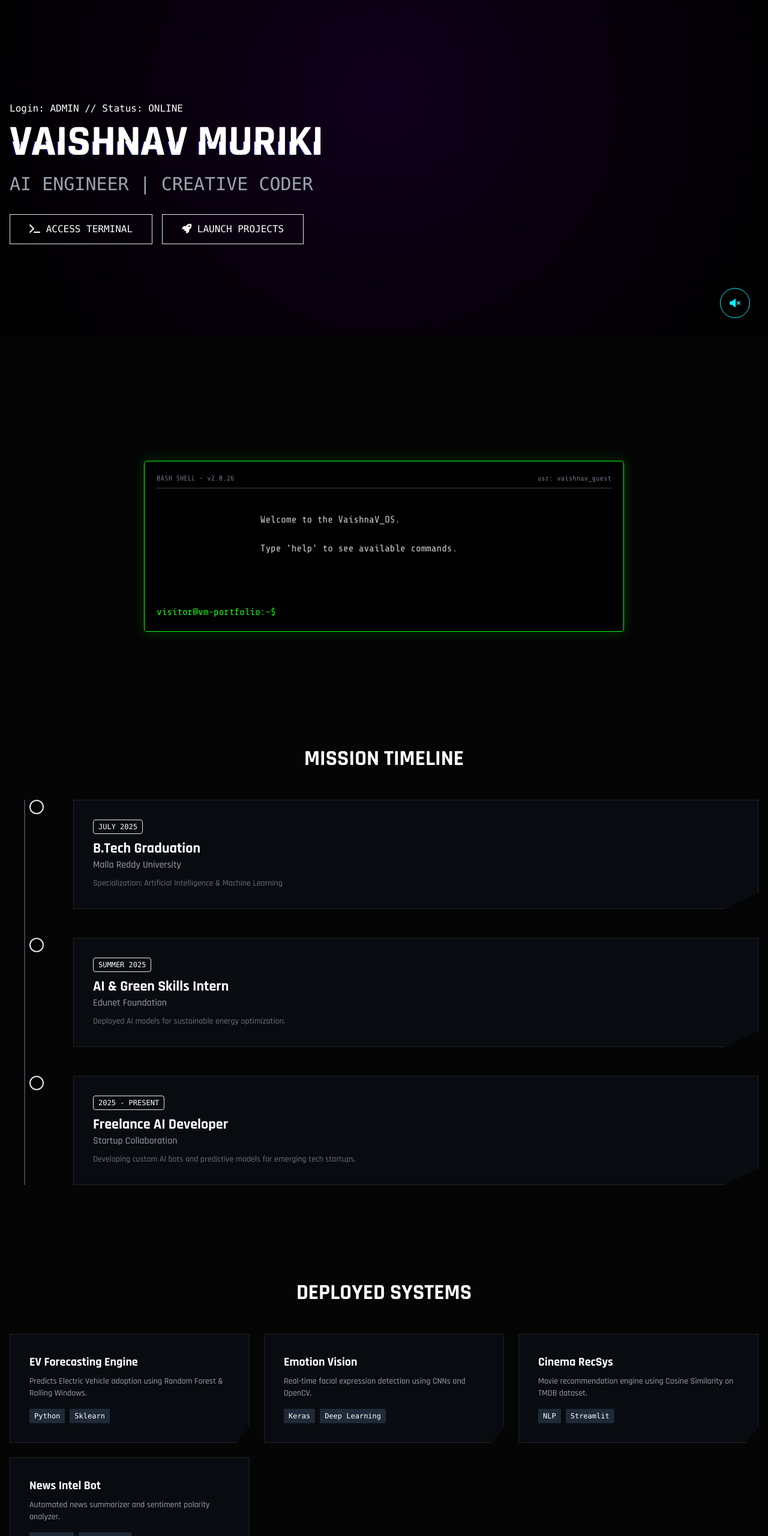
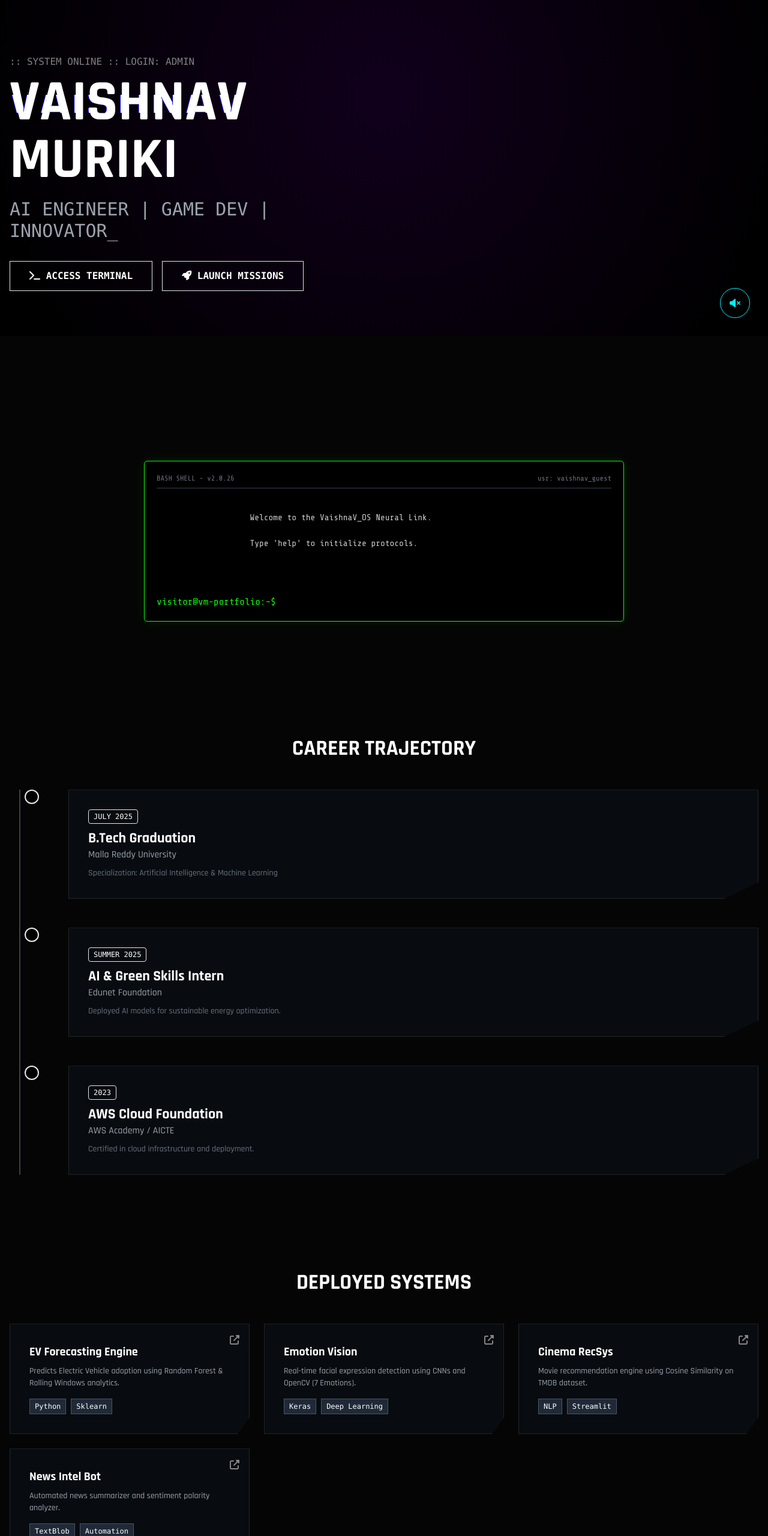
Before and after one commit to vaishpaaa/vaishpaaa.github.io, a plain HTML site: page index.html in a window 1280 px wide. Shown: the part 240-2800 px from the top of the page at 60% size. Drawn offline with nearby package versions, Linux system fonts and the light colour scheme; a script that the page names is missing.

Commit message:
Update index.html

```diff
--- a/index.html
+++ b/index.html
@@ -3,12 +3,15 @@
 <head>
     <meta charset="UTF-8">
     <meta name="viewport" content="width=device-width, initial-scale=1.0">
+    <meta name="description" content="Vaishnav Muriki - AI Engineer & Creative Developer Portfolio">
     <title>Vaishnav Muriki | Neural Interface</title>
+
     <script src="https://cdn.tailwindcss.com"></script>
     <link href="https://fonts.googleapis.com/css2?family=Orbitron:wght@400;700;900&family=Rajdhani:wght@300;500;600;700&family=Share+Tech+Mono&display=swap" rel="stylesheet">
     <link rel="stylesheet" href="https://cdnjs.cloudflare.com/ajax/libs/font-awesome/6.4.0/css/all.min.css">
 
     <style>
+        /* --- CORE VARIABLES --- */
         :root {
             --neon-blue: #00f3ff;
             --neon-purple: #bc13fe;
@@ -17,13 +20,15 @@
             --glass: rgba(10, 15, 20, 0.75);
         }
 
+        /* --- BASE STYLES --- */
         body {
             margin: 0;
             background-color: var(--bg-dark);
             color: white;
             font-family: 'Rajdhani', sans-serif;
             overflow-x: hidden;
-            cursor: none; /* Custom cursor */
+            cursor: none; /* Hides default cursor */
+            user-select: none;
         }
 
         /* --- CUSTOM CURSOR --- */
@@ -33,7 +38,7 @@
             border-radius: 50%;
             position: fixed; pointer-events: none; z-index: 9999;
             transform: translate(-50%, -50%);
-            transition: width 0.2s, height 0.2s;
+            transition: width 0.2s, height 0.2s, background-color 0.2s;
             mix-blend-mode: difference;
         }
         #cursor-dot {
@@ -41,38 +46,43 @@
             border-radius: 50%; position: fixed; pointer-events: none; z-index: 9999;
             transform: translate(-50%, -50%);
         }
+        /* Hover states for cursor */
+        body.hovering #cursor {
+            width: 50px; height: 50px;
+            background-color: rgba(0, 243, 255, 0.1);
+            border-color: var(--neon-green);
+        }
 
-        /* --- 3D CANVAS --- */
+        /* --- 3D CANVAS BACKGROUND --- */
         #canvas-container {
             position: fixed; top: 0; left: 0; width: 100%; height: 100vh; z-index: -1;
             background: radial-gradient(circle at center, #11001c 0%, #000000 90%);
         }
 
-        /* --- TERMINAL --- */
+        /* --- TERMINAL WINDOW --- */
         .terminal-window {
             background: rgba(0, 0, 0, 0.9);
             border: 1px solid var(--neon-green);
             font-family: 'Share Tech Mono', monospace;
             padding: 20px;
             border-radius: 5px;
-            box-shadow: 0 0 20px rgba(10, 255, 10, 0.2);
+            box-shadow: 0 0 20px rgba(10, 255, 10, 0.1);
             margin-bottom: 2rem;
-            max-width: 800px;
-            width: 100%;
+            width: 100%; max-width: 800px;
         }
-        .terminal-output { color: #ccc; min-height: 100px; margin-bottom: 10px; white-space: pre-wrap; }
+        .terminal-output { color: #ccc; min-height: 100px; margin-bottom: 10px; white-space: pre-wrap; font-size: 0.9rem; }
         .terminal-input-line { display: flex; color: var(--neon-green); }
         .terminal-input {
             background: transparent; border: none; color: var(--neon-green);
             outline: none; flex-grow: 1; font-family: inherit; font-size: 1rem;
         }
 
-        /* --- SKILL SPHERE (TagCloud) --- */
-        .tagcloud { display: inline-block; top: 0; left: 0; font-family: 'Orbitron'; font-weight: bold; letter-spacing: 1px; }
-        .tagcloud--item { color: var(--neon-blue); text-shadow: 0 0 5px var(--neon-blue); padding: 5px; }
-        .tagcloud--item:hover { color: var(--neon-green); cursor: pointer; }
+        /* --- 3D SKILL SPHERE --- */
+        .tagcloud { display: inline-block; font-family: 'Orbitron'; font-weight: bold; letter-spacing: 1px; }
+        .tagcloud--item { color: var(--neon-blue); text-shadow: 0 0 5px var(--neon-blue); padding: 5px; transition: 0.3s; }
+        .tagcloud--item:hover { color: var(--neon-green); text-shadow: 0 0 10px var(--neon-green); cursor: pointer; transform: scale(1.2); }
 
-        /* --- SECTIONS --- */
+        /* --- GLASS PANELS --- */
         .glass-panel {
             background: var(--glass); backdrop-filter: blur(10px);
             border: 1px solid rgba(255,255,255,0.1);
@@ -80,9 +90,13 @@
             clip-path: polygon(0 0, 100% 0, 100% 85%, 95% 100%, 0 100%);
             transition: 0.3s;
         }
-        .glass-panel:hover { border-color: var(--neon-purple); box-shadow: 0 0 25px rgba(188, 19, 254, 0.2); }
+        .glass-panel:hover {
+            border-color: var(--neon-purple);
+            box-shadow: 0 0 25px rgba(188, 19, 254, 0.2);
+            transform: translateY(-5px);
+        }
 
-        /* --- GLITCH TEXT --- */
+        /* --- GLITCH TEXT EFFECT --- */
         .glitch { position: relative; color: white; }
         .glitch::before, .glitch::after {
             content: attr(data-text); position: absolute; top: 0; left: 0; width: 100%; height: 100%;
@@ -98,7 +112,7 @@
             100% { clip: rect(20px, 9999px, 70px, 0); }
         }
 
-        /* --- SOUND TOGGLE --- */
+        /* --- SOUND BUTTON --- */
         .sound-toggle {
             position: fixed; bottom: 30px; right: 30px;
             width: 50px; height: 50px;
@@ -112,6 +126,19 @@
         }
         .sound-toggle:hover { background: var(--neon-blue); color: black; box-shadow: 0 0 20px var(--neon-blue); }
 
+        /* --- SCROLL BAR --- */
+        ::-webkit-scrollbar { width: 8px; }
+        ::-webkit-scrollbar-track { background: #000; }
+        ::-webkit-scrollbar-thumb { background: var(--neon-blue); border-radius: 4px; }
+        ::-webkit-scrollbar-thumb:hover { background: var(--neon-purple); }
+
+        /* Mobile Fixes */
+        @media(max-width: 768px) {
+            h1 { font-size: 2.5rem !important; }
+            .glass-panel { clip-path: none; border-radius: 10px; }
+            #cursor, #cursor-dot { display: none; } /* Disable custom cursor on touch */
+            body { cursor: auto; }
+        }
     </style>
 </head>
 <body>
@@ -126,33 +153,36 @@
     </div>
 
     <nav class="fixed top-0 w-full p-6 flex justify-between items-center z-50 bg-gradient-to-b from-black/90 to-transparent">
-        <div class="text-2xl font-bold font-mono text-neon-blue">VM_SYSTEM_V3.0</div>
+        <div class="text-xl md:text-2xl font-bold font-mono text-neon-blue tracking-widest">VM_SYSTEM_V3.0</div>
         <div class="hidden md:flex gap-8">
+            <a href="#hero" class="hover:text-neon-green transition font-mono">[ MAIN ]</a>
             <a href="#terminal" class="hover:text-neon-green transition font-mono">[ TERMINAL ]</a>
             <a href="#projects" class="hover:text-neon-purple transition font-mono">[ MISSIONS ]</a>
-            <a href="#timeline" class="hover:text-neon-blue transition font-mono">[ TIMELINE ]</a>
         </div>
     </nav>
 
     <main class="container mx-auto px-4 pt-32 pb-20 relative z-10">
 
-        <section class="min-h-screen flex flex-col md:flex-row items-center justify-between">
-            <div class="md:w-1/2">
-                <p class="text-neon-green font-mono mb-2">Login: ADMIN // Status: ONLINE</p>
-                <h1 class="text-7xl font-black mb-4 glitch" data-text="VAISHNAV MURIKI">VAISHNAV MURIKI</h1>
-                <h2 class="text-3xl text-gray-400 mb-8 font-mono typing-effect">AI ENGINEER | CREATIVE CODER</h2>
+        <section id="hero" class="min-h-screen flex flex-col md:flex-row items-center justify-between">
+            <div class="md:w-1/2 z-20">
+                <p class="text-neon-green font-mono mb-2 animate-pulse">:: SYSTEM ONLINE :: LOGIN: ADMIN</p>
+                <h1 class="text-6xl md:text-8xl font-black mb-4 glitch" data-text="VAISHNAV MURIKI">VAISHNAV MURIKI</h1>
+                <h2 class="text-2xl md:text-3xl text-gray-400 mb-8 font-mono">
+                    <span id="typewriter"></span><span class="animate-ping">_</span>
+                </h2>
 
-                <div class="flex gap-4">
-                    <button onclick="document.getElementById('terminal-input').focus()" class="border border-neon-green text-neon-green px-8 py-3 font-mono hover:bg-neon-green hover:text-black transition uppercase">
+                <div class="flex flex-wrap gap-4">
+                    <button onclick="document.getElementById('terminal-input').focus(); document.querySelector('#terminal').scrollIntoView({behavior: 'smooth'});"
+                        class="border border-neon-green text-neon-green px-8 py-3 font-mono hover:bg-neon-green hover:text-black transition uppercase font-bold">
                         <i class="fas fa-terminal"></i> Access Terminal
                     </button>
-                    <a href="#projects" class="border border-neon-purple text-neon-purple px-8 py-3 font-mono hover:bg-neon-purple hover:text-black transition uppercase">
-                        <i class="fas fa-rocket"></i> Launch Projects
+                    <a href="#projects" class="border border-neon-purple text-neon-purple px-8 py-3 font-mono hover:bg-neon-purple hover:text-black transition uppercase font-bold">
+                        <i class="fas fa-rocket"></i> Launch Missions
                     </a>
                 </div>
             </div>
 
-            <div class="md:w-1/2 h-[500px] flex items-center justify-center relative" id="skill-container">
+            <div class="md:w-1/2 h-[400px] md:h-[500px] flex items-center justify-center relative" id="skill-container">
                 </div>
         </section>
 
@@ -163,47 +193,47 @@
                     <span>usr: vaishnav_guest</span>
                 </div>
                 <div class="terminal-output" id="terminal-output">
-                    Welcome to the VaishnaV_OS. <br>
-                    Type <span class="text-neon-green">'help'</span> to see available commands.<br><br>
+                    Welcome to the VaishnaV_OS Neural Link. <br>
+                    Type <span class="text-neon-green">'help'</span> to initialize protocols.<br><br>
                 </div>
                 <div class="terminal-input-line">
-                    <span class="mr-2">visitor@vm-portfolio:~$</span>
+                    <span class="mr-2 text-neon-green">visitor@vm-portfolio:~$</span>
                     <input type="text" id="terminal-input" class="terminal-input" autocomplete="off" spellcheck="false">
                 </div>
             </div>
         </section>
 
         <section id="timeline" class="py-20">
-            <h2 class="text-4xl font-bold mb-12 text-center text-neon-blue glitch" data-text="MISSION TIMELINE">MISSION TIMELINE</h2>
-            <div class="relative border-l-2 border-gray-700 ml-6 md:ml-1/2 space-y-12">
+            <h2 class="text-4xl font-bold mb-12 text-center text-neon-blue glitch" data-text="CAREER TRAJECTORY">CAREER TRAJECTORY</h2>
+            <div class="relative border-l-2 border-gray-700 ml-4 md:ml-1/2 space-y-12">
 
-                <div class="relative pl-8 md:ml-12">
-                    <span class="absolute -left-[41px] bg-black border-2 border-neon-blue w-6 h-6 rounded-full"></span>
+                <div class="relative pl-8 md:ml-12 group">
+                    <span class="absolute -left-[9px] md:-left-[41px] bg-black border-2 border-neon-blue w-4 h-4 md:w-6 md:h-6 rounded-full group-hover:bg-neon-blue transition"></span>
                     <div class="glass-panel">
                         <span class="text-xs text-neon-blue font-mono border border-neon-blue px-2 py-1 rounded">JULY 2025</span>
-                        <h3 class="text-2xl font-bold mt-2">B.Tech Graduation</h3>
+                        <h3 class="text-2xl font-bold mt-2 text-white">B.Tech Graduation</h3>
                         <p class="text-gray-400">Malla Reddy University</p>
                         <p class="text-sm text-gray-500 mt-2">Specialization: Artificial Intelligence & Machine Learning</p>
                     </div>
                 </div>
 
-                <div class="relative pl-8 md:ml-12">
-                    <span class="absolute -left-[41px] bg-black border-2 border-neon-green w-6 h-6 rounded-full"></span>
+                <div class="relative pl-8 md:ml-12 group">
+                    <span class="absolute -left-[9px] md:-left-[41px] bg-black border-2 border-neon-green w-4 h-4 md:w-6 md:h-6 rounded-full group-hover:bg-neon-green transition"></span>
                     <div class="glass-panel">
                         <span class="text-xs text-neon-green font-mono border border-neon-green px-2 py-1 rounded">SUMMER 2025</span>
-                        <h3 class="text-2xl font-bold mt-2">AI & Green Skills Intern</h3>
+                        <h3 class="text-2xl font-bold mt-2 text-white">AI & Green Skills Intern</h3>
                         <p class="text-gray-400">Edunet Foundation</p>
                         <p class="text-sm text-gray-500 mt-2">Deployed AI models for sustainable energy optimization.</p>
                     </div>
                 </div>
 
-                <div class="relative pl-8 md:ml-12">
-                    <span class="absolute -left-[41px] bg-black border-2 border-neon-purple w-6 h-6 rounded-full"></span>
+                <div class="relative pl-8 md:ml-12 group">
+                    <span class="absolute -left-[9px] md:-left-[41px] bg-black border-2 border-neon-purple w-4 h-4 md:w-6 md:h-6 rounded-full group-hover:bg-neon-purple transition"></span>
                     <div class="glass-panel">
-                        <span class="text-xs text-neon-purple font-mono border border-neon-purple px-2 py-1 rounded">2025 - PRESENT</span>
-                        <h3 class="text-2xl font-bold mt-2">Freelance AI Developer</h3>
-                        <p class="text-gray-400">Startup Collaboration</p>
-                        <p class="text-sm text-gray-500 mt-2">Developing custom AI bots and predictive models for emerging tech startups.</p>
+                        <span class="text-xs text-neon-purple font-mono border border-neon-purple px-2 py-1 rounded">2023</span>
+                        <h3 class="text-2xl font-bold mt-2 text-white">AWS Cloud Foundation</h3>
+                        <p class="text-gray-400">AWS Academy / AICTE</p>
+                        <p class="text-sm text-gray-500 mt-2">Certified in cloud infrastructure and deployment.</p>
                     </div>
                 </div>
 
@@ -215,46 +245,59 @@
             <div class="grid grid-cols-1 md:grid-cols-2 lg:grid-cols-3 gap-6">
 
                 <div class="glass-panel group cursor-pointer" onclick="window.open('https://github.com/vaishpaaa')">
-                    <div class="absolute top-0 right-0 p-4 opacity-0 group-hover:opacity-100 transition text-neon-blue">
+                    <div class="absolute top-4 right-4 text-neon-blue opacity-50 group-hover:opacity-100 transition">
                         <i class="fas fa-external-link-alt"></i>
                     </div>
-                    <h3 class="text-xl font-bold text-neon-blue mb-2">EV Forecasting Engine</h3>
-                    <p class="text-sm text-gray-400 mb-4">Predicts Electric Vehicle adoption using Random Forest & Rolling Windows.</p>
-                    <div class="flex flex-wrap gap-2 text-xs font-mono">
-                        <span class="bg-gray-800 px-2 py-1">Python</span>
-                        <span class="bg-gray-800 px-2 py-1">Sklearn</span>
+                    <h3 class="text-xl font-bold text-neon-blue mb-2 group-hover:translate-x-2 transition">EV Forecasting Engine</h3>
+                    <p class="text-sm text-gray-400 mb-4">Predicts Electric Vehicle adoption using Random Forest & Rolling Windows analytics.</p>
+                    <div class="flex flex-wrap gap-2 text-xs font-mono mt-auto">
+                        <span class="bg-gray-800 border border-gray-600 px-2 py-1">Python</span>
+                        <span class="bg-gray-800 border border-gray-600 px-2 py-1">Sklearn</span>
                     </div>
                 </div>
 
                 <div class="glass-panel group cursor-pointer" onclick="window.open('https://github.com/vaishpaaa')">
-                    <h3 class="text-xl font-bold text-neon-purple mb-2">Emotion Vision</h3>
-                    <p class="text-sm text-gray-400 mb-4">Real-time facial expression detection using CNNs and OpenCV.</p>
-                    <div class="flex flex-wrap gap-2 text-xs font-mono">
-                        <span class="bg-gray-800 px-2 py-1">Keras</span>
-                        <span class="bg-gray-800 px-2 py-1">Deep Learning</span>
+                    <div class="absolute top-4 right-4 text-neon-purple opacity-50 group-hover:opacity-100 transition">
+                        <i class="fas fa-external-link-alt"></i>
+                    </div>
+                    <h3 class="text-xl font-bold text-neon-purple mb-2 group-hover:translate-x-2 transition">Emotion Vision</h3>
+                    <p class="text-sm text-gray-400 mb-4">Real-time facial expression detection using CNNs and OpenCV (7 Emotions).</p>
+                    <div class="flex flex-wrap gap-2 text-xs font-mono mt-auto">
+                        <span class="bg-gray-800 border border-gray-600 px-2 py-1">Keras</span>
+                        <span class="bg-gray-800 border border-gray-600 px-2 py-1">Deep Learning</span>
                     </div>
                 </div>
 
                 <div class="glass-panel group cursor-pointer" onclick="window.open('https://github.com/vaishpaaa')">
-                    <h3 class="text-xl font-bold text-neon-green mb-2">Cinema RecSys</h3>
+                    <div class="absolute top-4 right-4 text-neon-green opacity-50 group-hover:opacity-100 transition">
+                        <i class="fas fa-external-link-alt"></i>
+                    </div>
+                    <h3 class="text-xl font-bold text-neon-green mb-2 group-hover:translate-x-2 transition">Cinema RecSys</h3>
                     <p class="text-sm text-gray-400 mb-4">Movie recommendation engine using Cosine Similarity on TMDB dataset.</p>
-                    <div class="flex flex-wrap gap-2 text-xs font-mono">
-                        <span class="bg-gray-800 px-2 py-1">NLP</span>
-                        <span class="bg-gray-800 px-2 py-1">Streamlit</span>
+                    <div class="flex flex-wrap gap-2 text-xs font-mono mt-auto">
+                        <span class="bg-gray-800 border border-gray-600 px-2 py-1">NLP</span>
+                        <span class="bg-gray-800 border border-gray-600 px-2 py-1">Streamlit</span>
                     </div>
                 </div>
 
-                 <div class="glass-panel group cursor-pointer" onclick="window.open('https://github.com/vaishpaaa')">
-                    <h3 class="text-xl font-bold text-white mb-2">News Intel Bot</h3>
+                <div class="glass-panel group cursor-pointer" onclick="window.open('https://github.com/vaishpaaa')">
+                    <div class="absolute top-4 right-4 text-white opacity-50 group-hover:opacity-100 transition">
+                        <i class="fas fa-external-link-alt"></i>
+                    </div>
+                    <h3 class="text-xl font-bold text-white mb-2 group-hover:translate-x-2 transition">News Intel Bot</h3>
                     <p class="text-sm text-gray-400 mb-4">Automated news summarizer and sentiment polarity analyzer.</p>
-                    <div class="flex flex-wrap gap-2 text-xs font-mono">
-                        <span class="bg-gray-800 px-2 py-1">TextBlob</span>
-                        <span class="bg-gray-800 px-2 py-1">Automation</span>
+                    <div class="flex flex-wrap gap-2 text-xs font-mono mt-auto">
+                        <span class="bg-gray-800 border border-gray-600 px-2 py-1">TextBlob</span>
+                        <span class="bg-gray-800 border border-gray-600 px-2 py-1">Automation</span>
                     </div>
                 </div>
 
             </div>
         </section>
+
+        <footer class="text-center text-gray-600 font-mono text-xs pb-10">
+            SYSTEM ID: VM-2026 // ALL RIGHTS RESERVED
+        </footer>
 
     </main>
 
@@ -262,9 +305,27 @@
     <script src="https://cdn.jsdelivr.net/npm/TagCloud@2.2.0/dist/TagCloud.min.js"></script>
 
     <script>
-        /* --- 1. AUDIO SYSTEM (UI SOUNDS) --- */
+        /* --- 1. TYPEWRITER EFFECT --- */
+        const text = "AI ENGINEER | GAME DEV | INNOVATOR";
+        const typewriterSpan = document.getElementById('typewriter');
+        let i = 0;
+        function typeWriter() {
+            if (i < text.length) {
+                typewriterSpan.innerHTML += text.charAt(i);
+                i++;
+                setTimeout(typeWriter, 100);
+            }
+        }
+        setTimeout(typeWriter, 1000);
+
+        /* --- 2. AUDIO SYSTEM --- */
         const audioCtx = new (window.AudioContext || window.webkitAudioContext)();
         let isMuted = true;
+
+        // Unlock Audio Context on first interaction
+        window.addEventListener('click', () => {
+            if (audioCtx.state === 'suspended') audioCtx.resume();
+        }, { once: true });
 
         function playSound(type) {
             if (isMuted) return;
@@ -295,19 +356,23 @@
             isMuted = !isMuted;
             const btn = document.getElementById('soundBtn');
             btn.innerHTML = isMuted ? '<i class="fas fa-volume-mute"></i>' : '<i class="fas fa-volume-up"></i>';
-            if(!isMuted) {
-                audioCtx.resume();
-                playSound('click');
-            }
+            if(!isMuted) playSound('click');
         }
 
-        // Add sound to buttons
-        document.querySelectorAll('button, a, .glass-panel').forEach(el => {
-            el.addEventListener('mouseenter', () => playSound('hover'));
+        // Attach sounds to elements
+        const interactables = document.querySelectorAll('button, a, .glass-panel, .tagcloud--item');
+        interactables.forEach(el => {
+            el.addEventListener('mouseenter', () => {
+                document.body.classList.add('hovering');
+                playSound('hover');
+            });
+            el.addEventListener('mouseleave', () => {
+                document.body.classList.remove('hovering');
+            });
             el.addEventListener('click', () => playSound('click'));
         });
 
-        /* --- 2. CUSTOM CURSOR --- */
+        /* --- 3. CUSTOM CURSOR LOGIC --- */
         const cursor = document.getElementById('cursor');
         const dot = document.getElementById('cursor-dot');
 
@@ -325,7 +390,7 @@
             cursor.style.transform = "translate(-50%, -50%) scale(1)";
         });
 
-        /* --- 3. TERMINAL LOGIC --- */
+        /* --- 4. TERMINAL LOGIC --- */
         const input = document.getElementById('terminal-input');
         const output = document.getElementById('terminal-output');
 
@@ -338,7 +403,9 @@
                     response = "AVAILABLE COMMANDS:\n> projects - List all missions\n> skills   - Show tech stack\n> contact  - Get comms info\n> clear    - Clear screen";
                 } else if (command === 'projects') {
                     response = "LOADING PROJECTS...\n1. EV Forecasting [Python]\n2. Emotion Detector [Deep Learning]\n3. Cinema RecSys [NLP]";
-                    setTimeout(() => window.location.href = "#projects", 1000);
+                    setTimeout(() => document.querySelector("#projects").scrollIntoView({behavior: 'smooth'}), 1000);
+                } else if (command === 'skills') {
+                     response = "SKILLS: Python, TensorFlow, PyTorch, React, SQL, AWS, Docker";
                 } else if (command === 'contact') {
                     response = "EMAIL: vaishnav.muriki.work@gmail.com\nGITHUB: github.com/vaishpaaa";
                 } else if (command === 'clear') {
@@ -356,7 +423,7 @@
             }
         });
 
-        /* --- 4. 3D SKILL SPHERE (TagCloud) --- */
+        /* --- 5. 3D TAG CLOUD --- */
         const myTags = [
             'Python', 'TensorFlow', 'PyTorch', 'OpenCV',
             'Generative AI', 'NLP', 'React', 'Three.js',
@@ -364,29 +431,28 @@
             'Scikit-Learn', 'Keras', 'Oracle Cloud'
         ];
 
-        var tagCloud = TagCloud('#skill-container', myTags, {
+        TagCloud('#skill-container', myTags, {
             radius: 200,
             maxSpeed: 'normal',
             initSpeed: 'normal',
             direction: 135,
             keep: true
         });
-
-        // Color the cloud
         document.querySelector('.tagcloud').style.color = '#00f3ff';
 
-        /* --- 5. BACKGROUND THREE.JS --- */
+        /* --- 6. BACKGROUND STARFIELD (Three.js) --- */
         const scene = new THREE.Scene();
         const camera = new THREE.PerspectiveCamera(75, window.innerWidth / window.innerHeight, 0.1, 1000);
         const renderer = new THREE.WebGLRenderer({ alpha: true });
+
         renderer.setSize(window.innerWidth, window.innerHeight);
         document.getElementById('canvas-container').appendChild(renderer.domElement);
 
-        // Starfield
         const geometry = new THREE.BufferGeometry();
         const count = 2000;
         const positions = new Float32Array(count * 3);
         for(let i=0;i<count*3;i++) positions[i]=(Math.random()-0.5)*1000;
+
         geometry.setAttribute('position', new THREE.BufferAttribute(positions, 3));
         const material = new THREE.PointsMaterial({color: 0xffffff, size: 2});
         const stars = new THREE.Points(geometry, material);
```
